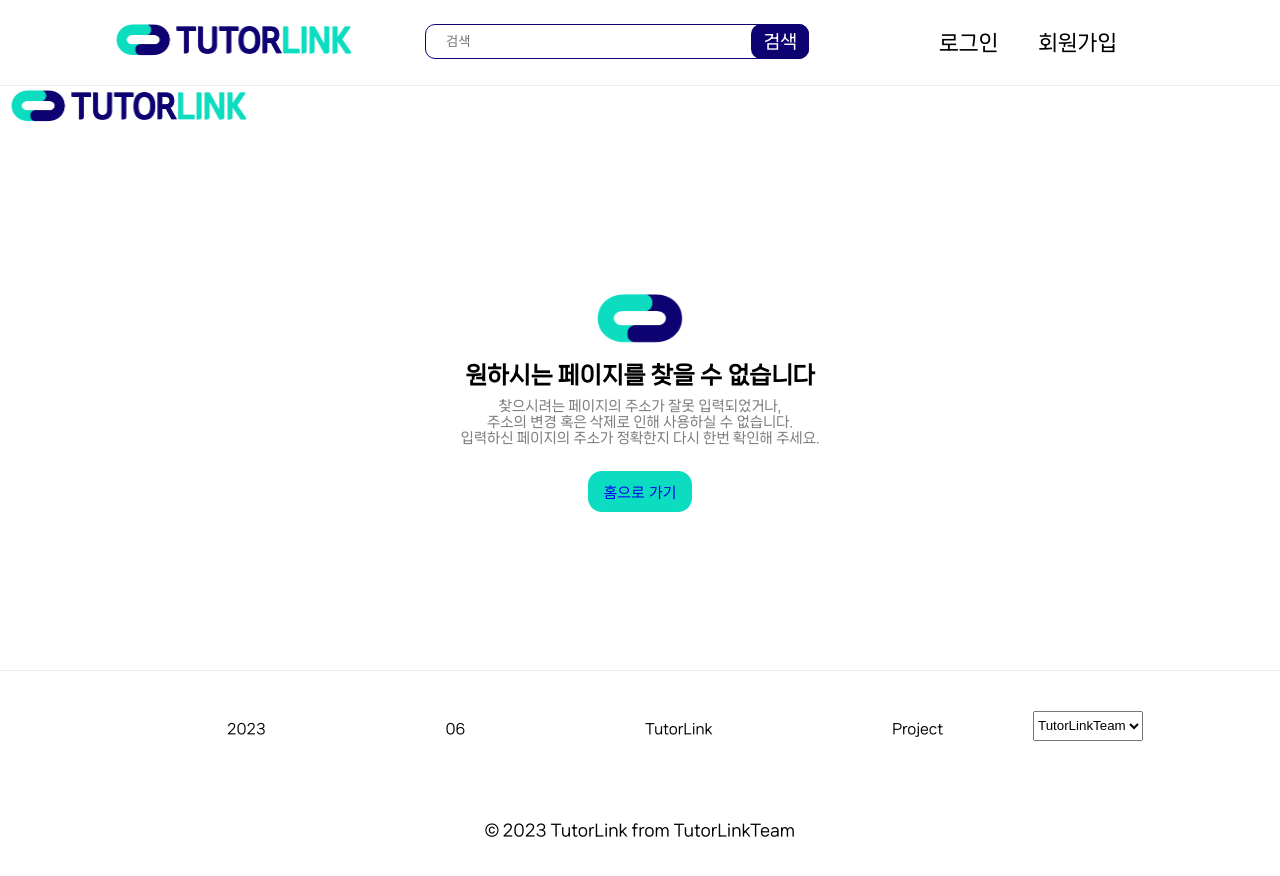
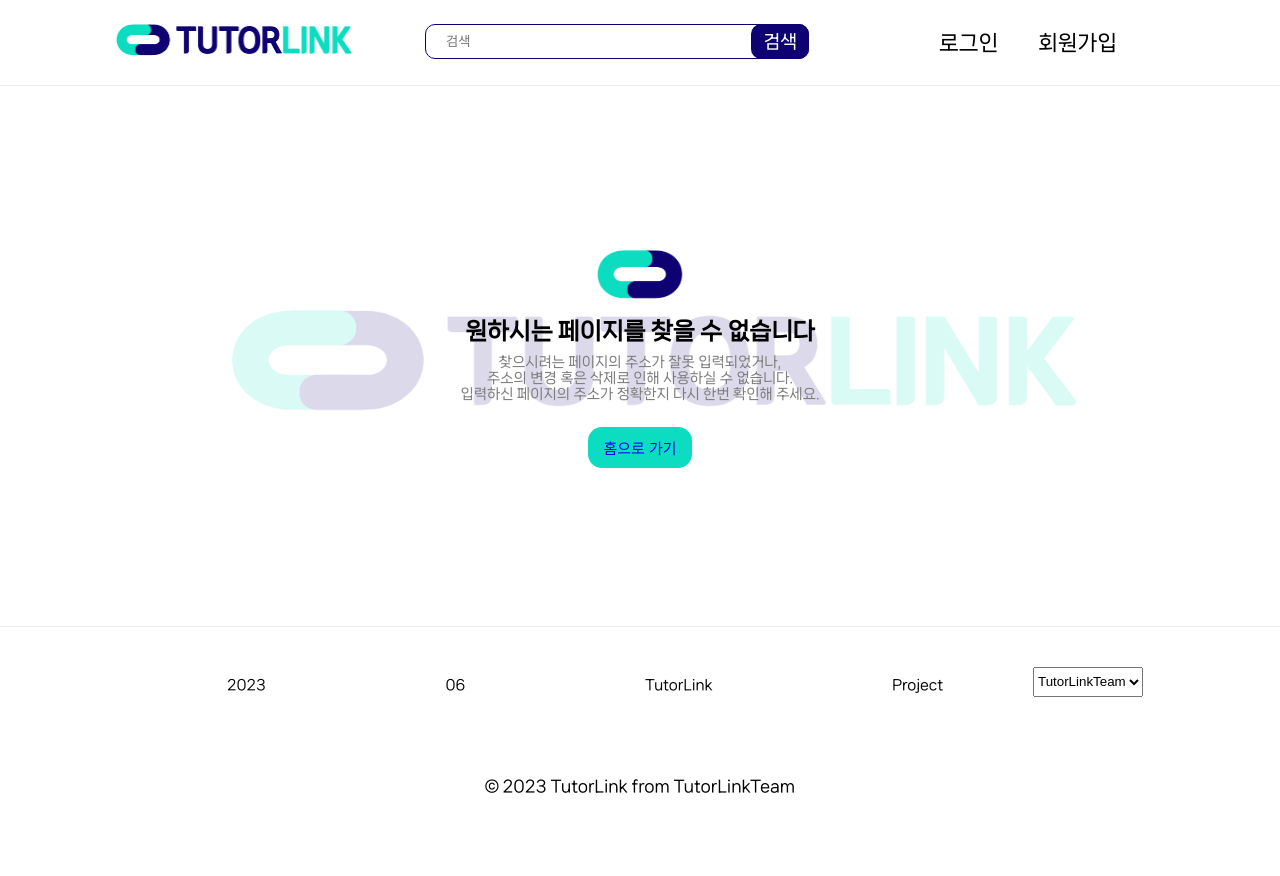
Before and after one commit to TeamTutorLink/TutorLink-front, a React (Create React App) app: page /test in a window 1280 px wide. Shown: the top 876 px of the page. After the commit the page ends 835 px from the top, so only its background shows below. Built offline with nearby package versions, Linux system fonts and the light colour scheme.

Commit message:
fix: complete NotFound.tsx

```diff
--- /dev/null
+++ b/src/assets/SymbolLogo_transparent.tsx
@@ -0,0 +1,22 @@
+import styled from 'styled-components';
+
+const SymbolLogo = () => {
+  return (
+    <StyledLogo>
+      <img
+        src={`${process.env.PUBLIC_URL}/images/logo/TutorLinkSymbolLogo.png`}
+        alt="이미지"
+      />
+    </StyledLogo>
+  );
+};
+
+// NotFound background img
+const StyledLogo = styled.div`
+  opacity: 0.15;
+  img {
+    width: 900px;
+    height: 130px;
+  }
+`;
+export default SymbolLogo;
--- a/src/pages/NotFound.tsx
+++ b/src/pages/NotFound.tsx
@@ -3,17 +3,17 @@
 import Symbol from '../assets/Symbol';
 import React from 'react';
 import styled from 'styled-components';
-import SymbolLogo from '../assets/SymbolLogo';
+import SymbolLogo_transparent from '../assets/SymbolLogo_transparent';
 import { Link } from 'react-router-dom';
 
 const NotFound = () => {
   return (
     <>
       <Header />
-      <StyledSymbolLogo>
-        <SymbolLogo />
-      </StyledSymbolLogo>
       <StyledContainer>
+        <StyledSymbolLogo>
+          <SymbolLogo_transparent />
+        </StyledSymbolLogo>
         <div>
           <Symbol />
         </div>
@@ -36,9 +36,12 @@
 
 const StyledSymbolLogo = styled.div`
   z-index: -10;
+  position: absolute;
+  top: 210px;
 `;
 
 const StyledContainer = styled.div`
+  position: relative;
   width: 70%;
   height: 540px;
   margin: auto;
```
